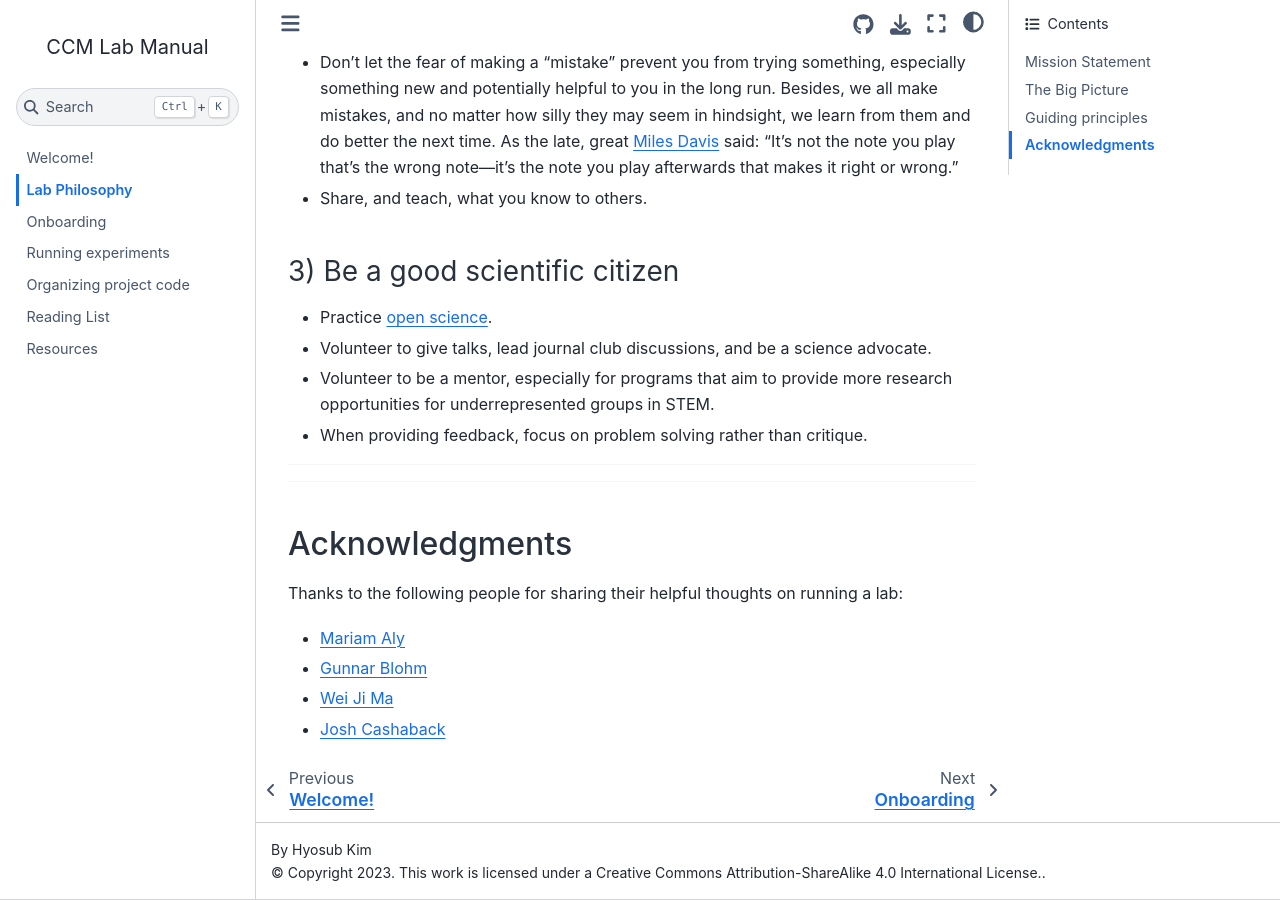
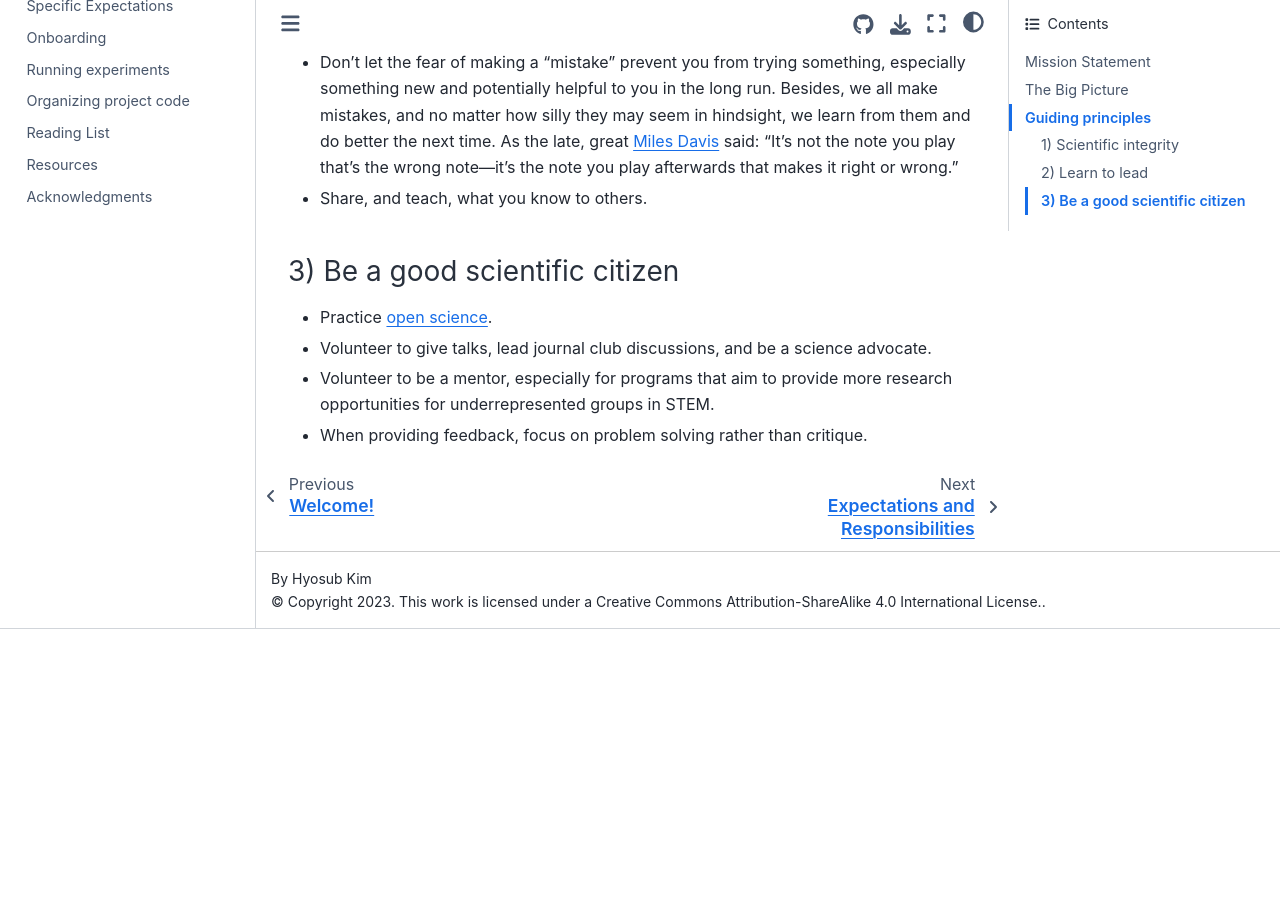
Before and after one commit to ccmlab-ubc/lab-manual, a Jupyter Book: the page built from lab-philosophy.md, in a window 1280 px wide and 900 px high, scrolled down 1402 px. Built offline with Jupyter Book 1.0.4 settings and Sphinx 7.4.7 and the Sphinx Book theme 1.1.4, drawn with Linux system fonts in a browser that asks for light colours; pages that are not in the unit, such as notebooks, are missing from menus; after the commit the page ends 2031 px from its top, so only the background shows below that; some of the changed text lies outside the part shown.

Commit message:
minor edits

```diff
--- a/_toc.yml
+++ b/_toc.yml
@@ -7,8 +7,12 @@ root: intro
   # - caption: Lab Philosophy
 chapters:
 - file: lab-philosophy
+- file: general-expectations
+- file: specific-expectations
 - file: onboarding
 - file: running-experiments
 - file: organizing-project-code
 - file: reading-list
 - file: resources
+- file: contact-information
+- file: acknowledgments
--- a/lab-philosophy.md
+++ b/lab-philosophy.md
@@ -24,15 +24,3 @@ One of the most rewarding aspects of scientific research is the collaborative na
 - Volunteer to give talks, lead journal club discussions, and be a science advocate.
 - Volunteer to be a mentor, especially for programs that aim to provide more research opportunities for underrepresented groups in STEM.
 - When providing feedback, focus on problem solving rather than critique.
-
----
-
-
-
----
-## Acknowledgments
-Thanks to the following people for sharing their helpful thoughts on running a lab:
-- [Mariam Aly](https://github.com/alylab/labmanual/blob/master/aly-lab-manual.pdf)
-- [Gunnar Blohm](http://compneurosci.com/wiki/index.php/Main_Page)
-- [Wei Ji Ma](https://www.cns.nyu.edu/malab/lablife.html)
-- [Josh Cashaback](https://joshcashaback.weebly.com/)
```
Also changed, not shown: acknowledgments.md (added, +9 -0 lines), contact-info.md (+2 -2 lines), general-expectations.md (+5 -5 lines), intro.md (+1 -2 lines), specific-expectations.md (+20 -14 lines).
